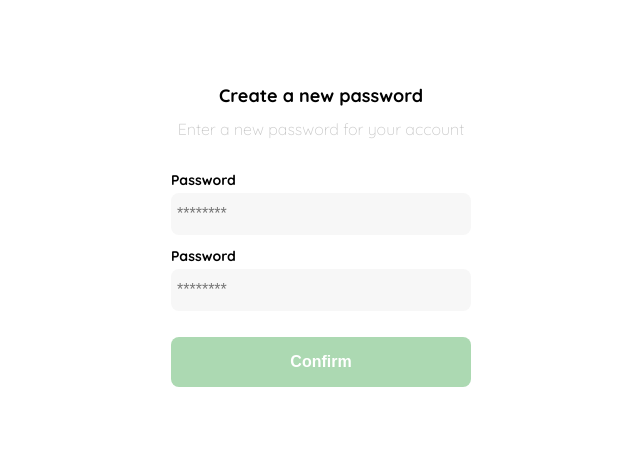
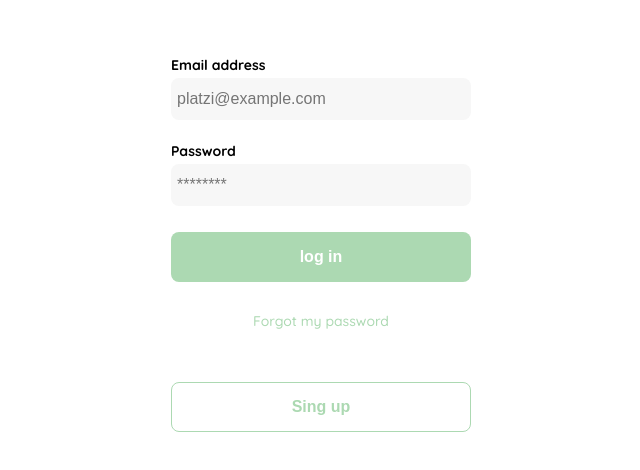
Before and after one commit to atempox/tiendaPlatzi, a plain HTML site: page index.html in a window 1280 px wide. Shown: the part 156-626 px from the top of the page, without its empty margins (319-959 px from the left). Drawn offline with Linux system fonts and the light colour scheme.

Commit message:
resultado clase3 log in ok

```diff
--- a/index.html
+++ b/index.html
@@ -33,6 +33,13 @@
             grid-template-rows: auto 1f auto;
             width: 300px;
         }
+        .form a{
+            color: var(--hospital-green);
+            font-size: var(--sm);
+            text-align: center;
+            text-decoration: none;
+            margin-bottom: 52px;
+        }
         .logo{
             width: 150px;
             margin-bottom: 48px;
@@ -41,18 +48,7 @@
             margin-bottom: 12px;
             text-align: center;
         }
-        .tittle{
-            font-size: var(--lg);
-            text-align: center;
-        }
-        .subtittle{
-            color: var(--very-light-pink);
-            font-size: var(--md);
-            font-weight: 300;
-            margin-top: 0;
-            margin-bottom: 32px;
-            text-align: center;
-        }
+
         .form{
             display: flex;
             flex-direction: column;
@@ -72,11 +68,25 @@
             padding: 6px;
             margin-bottom: 12px;
         }
+        .input-email{
+            margin-bottom: 22px;
+        }
         .primary-button{
             background-color: var(--hospital-green);
             border-radius: 8px;
             border: none;
             color: var(--white);
+            width: 100%;
+            cursor: pointer;
+            font-size: var(--md);
+            font-weight: bold;
+            height: 50px;
+        }
+            .secondary-button{
+            background-color: var(--white);
+            border-radius: 8px;
+            border: 1px solid var(--hospital-green);
+            color: var(--hospital-green);
             width: 100%;
             cursor: pointer;
             font-size: var(--md);
@@ -91,6 +101,9 @@
             .logo{
                 display: block;
             }
+            .secondary-button{
+                margin-top: 100px;
+            }
         }
 
     </style>
@@ -101,18 +114,18 @@
         <div class="form-conteiner">
             <img src="./logos/logo_yard_sale.svg" alt="logo" class="logo">
 
-             <h1 class="tittle">Create a new password </h1>
-             <p class="subtittle">Enter a new password for your account</p>
+             <form action="/" class="form">
+                <label for="email" class="label">Email address</label>
+                <input type="text" id="email" placeholder="platzi@example.com" class="input input-email">
 
-             <form action="/" class="form">
                 <label for="password" class="label">Password</label>
                 <input type="password" id="password" placeholder="********" class="input input-password">
 
-                <label for="new-password" class="label">Password</label>
-                <input type="password" id="new-password" placeholder="********" class="input input-password">
+                <input type="submit" value="log in" class="primary-button login-button">
+                <a href="/">Forgot my password</a>
 
-                <input type="submit" value="Confirm" class="primary-button login-button">
              </form>
+             <button class="secondary-button signup-button">Sing up</button>
 
         </div>
     </div>
```
